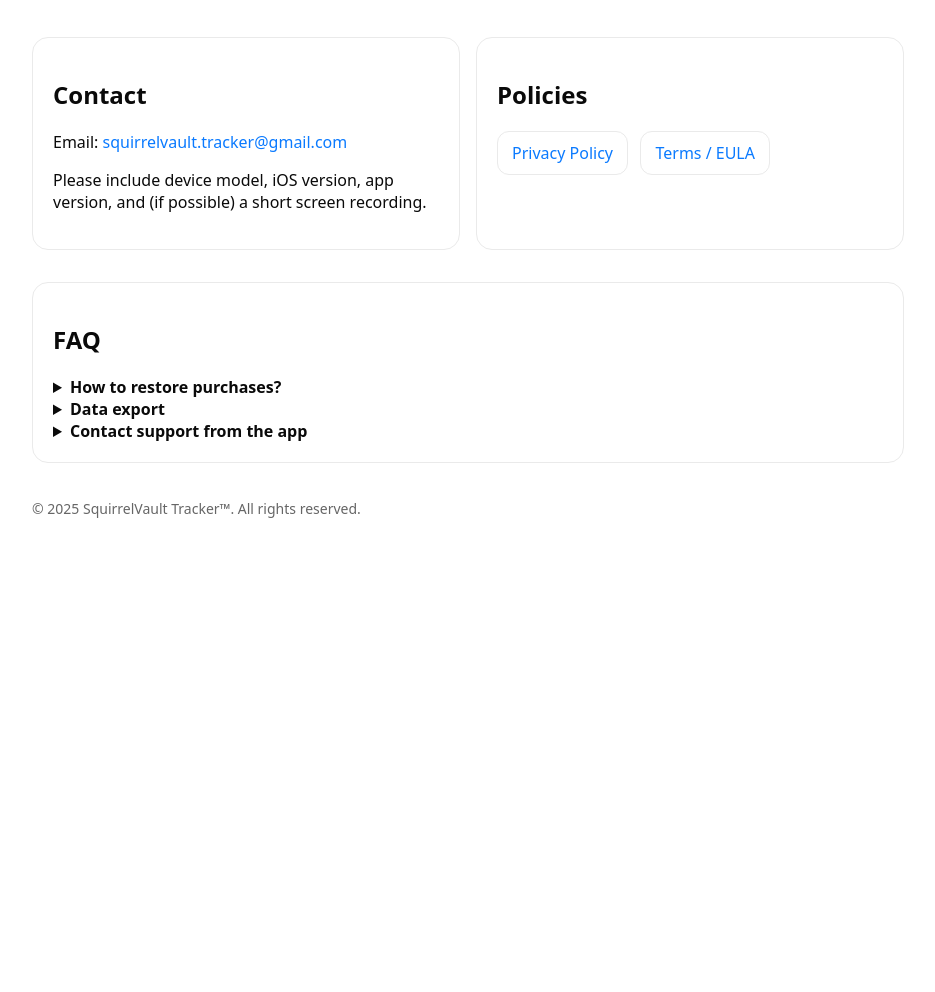
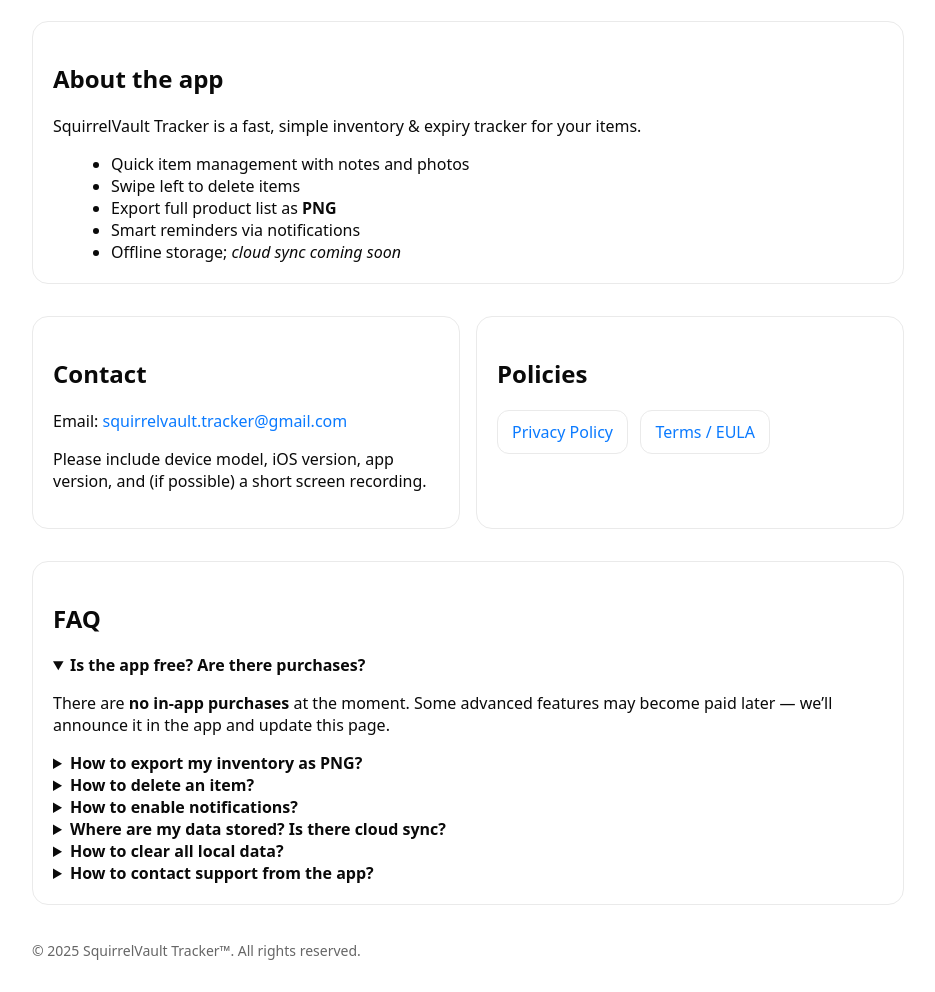
Before and after one commit to Squirrel-app/SquirrelVault-Tracker-Support, a plain HTML site: page index.html in a window 1280 px wide. Shown: the part 97-1089 px from the top of the page, without its empty margins (172-1107 px from the left). Before the commit the page ends 800 px from the top, so only its background shows below. Drawn offline with Linux system fonts and the light colour scheme.

Commit message:
Update index.html

```diff
--- a/index.html
+++ b/index.html
@@ -4,23 +4,29 @@
   <meta charset="utf-8">
   <meta name="viewport" content="width=device-width, initial-scale=1">
   <title>SquirrelVault Tracker — Support</title>
-  <meta name="description" content="Support, Privacy Policy, and Terms for SquirrelVault Tracker iOS app.">
+  <meta name="description" content="Support, FAQs, Privacy, and Terms for SquirrelVault Tracker iOS app. No purchases yet. Export inventory as PNG.">
+  <link rel="icon" type="image/png" href="./squirrelvault-icon.png">
+  <link rel="apple-touch-icon" href="./squirrelvault-icon.png">
+  <meta property="og:title" content="SquirrelVault Tracker — Support">
+  <meta property="og:description" content="Help, FAQs and policies for SquirrelVault Tracker.">
+  <meta property="og:image" content="https://squirrel-app.github.io/SquirrelVault-Tracker-Support/squirrelvault-icon.png">
   <style>
     :root { --border:#eaeaea; --muted:#666; }
     * { box-sizing: border-box; }
-    body { font-family: system-ui, -apple-system, Segoe UI, Roboto, Helvetica, Arial, sans-serif; margin: 0; color: #0a0a0a; }
+    body { font-family: system-ui,-apple-system,Segoe UI,Roboto,Helvetica,Arial,sans-serif; margin:0; color:#0a0a0a; }
     .container { max-width: 920px; margin: 0 auto; padding: 24px; }
-    header { display: flex; align-items: center; gap: 14px; margin: 10px 0 24px; }
-    header img { width: 48px; height: 48px; border-radius: 12px; }
-    h1 { font-size: 28px; margin: 0; }
+    header { display:flex; align-items:center; gap:14px; margin:10px 0 24px; }
+    header img { width:48px; height:48px; border-radius:12px; }
+    h1 { font-size:28px; margin:0; }
     .subtitle { color: var(--muted); }
-    .card { border: 1px solid var(--border); border-radius: 16px; padding: 20px; margin: 16px 0; }
-    a { color: #0a7aff; text-decoration: none; }
-    details summary { cursor: pointer; font-weight: 600; }
-    .btn { display: inline-block; padding: 10px 14px; border-radius: 12px; border: 1px solid var(--border); }
-    footer { margin: 36px 0 8px; font-size: 14px; color: var(--muted); }
-    .grid { display: grid; grid-template-columns: repeat(auto-fit, minmax(260px, 1fr)); gap: 16px; }
-    code { background: #f6f6f6; padding: 2px 6px; border-radius: 6px; }
+    .card { border:1px solid var(--border); border-radius:16px; padding:20px; margin:16px 0; }
+    a { color:#0a7aff; text-decoration:none; }
+    details summary { cursor:pointer; font-weight:600; }
+    .btn { display:inline-block; padding:10px 14px; border-radius:12px; border:1px solid var(--border); }
+    footer { margin:36px 0 8px; font-size:14px; color:var(--muted); }
+    .grid { display:grid; grid-template-columns: repeat(auto-fit, minmax(260px,1fr)); gap:16px; }
+    ul { margin:8px 0 0 18px; }
+    code { background:#f6f6f6; padding:2px 6px; border-radius:6px; }
   </style>
 </head>
 <body>
@@ -32,6 +38,19 @@
         <div class="subtitle">We’re here to help.</div>
       </div>
     </header>
+
+    <!-- About -->
+    <div class="card">
+      <h2>About the app</h2>
+      <p>SquirrelVault Tracker is a fast, simple inventory & expiry tracker for your items.</p>
+      <ul>
+        <li>Quick item management with notes and photos</li>
+        <li>Swipe left to delete items</li>
+        <li>Export full product list as <b>PNG</b></li>
+        <li>Smart reminders via notifications</li>
+        <li>Offline storage; <i>cloud sync coming soon</i></li>
+      </ul>
+    </div>
 
     <div class="grid">
       <div class="card">
@@ -48,9 +67,42 @@
 
     <div class="card">
       <h2>FAQ</h2>
-      <details><summary>How to restore purchases?</summary><p>Open the app → Profile → Manage Subscription / Restore Purchases.</p></details>
-      <details><summary>Data export</summary><p>Profile → Export. You’ll receive a .zip file with your data.</p></details>
-      <details><summary>Contact support from the app</summary><p>Profile → Contact Support. It opens an email draft with optional diagnostics attached.</p></details>
+
+      <details open>
+        <summary>Is the app free? Are there purchases?</summary>
+        <p>There are <b>no in-app purchases</b> at the moment. Some advanced features may become paid later — we’ll announce it in the app and update this page.</p>
+      </details>
+
+      <details>
+        <summary>How to export my inventory as <b>PNG</b>?</summary>
+        <p>Open the app → <b>Profile</b> → <b>Export</b> → choose <b>Inventory (PNG)</b> → Share or Save. You’ll get a single PNG with your product list for easy sharing or printing.</p>
+      </details>
+
+      <details>
+        <summary>How to delete an item?</summary>
+        <p>In any list, <b>swipe left</b> on the item → tap <b>Delete</b>. You can also use <b>Edit</b> to modify name, quantity or notes.</p>
+      </details>
+
+      <details>
+        <summary>How to enable notifications?</summary>
+        <p>In the app: <b>Profile → Notifications</b> — enable reminders and set the time.</p>
+        <p>In iOS settings (if needed): <b>Settings → Notifications → SquirrelVault Tracker</b> — allow notifications.</p>
+      </details>
+
+      <details>
+        <summary>Where are my data stored? Is there cloud sync?</summary>
+        <p>Your data are stored <b>locally on your device</b>. Cloud sync is not available yet — we’re working on it and will update this page when it’s ready.</p>
+      </details>
+
+      <details>
+        <summary>How to clear all local data?</summary>
+        <p><b>Profile → Clear All Storage</b>. This permanently removes local data from the device.</p>
+      </details>
+
+      <details>
+        <summary>How to contact support from the app?</summary>
+        <p><b>Profile → Contact Support</b>. This opens an email draft to our support address; you can attach screenshots or a short video.</p>
+      </details>
     </div>
 
     <footer>
```
